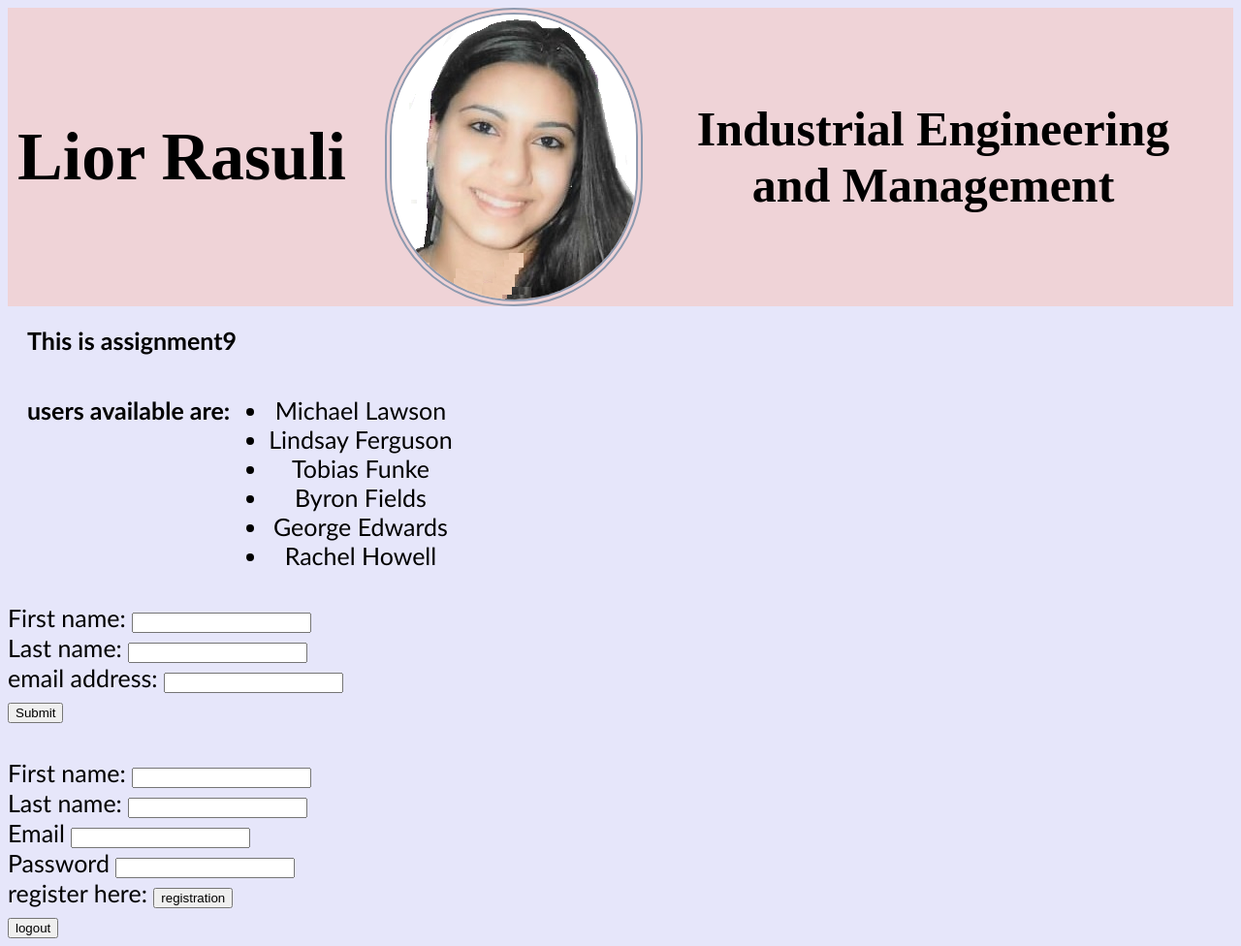
After one commit to liorras/lior.ras, a Flask app: page /assignment9 in a window 1280 px wide. The commit adds this page. Shown: the whole page at 97% size. Run offline with Flask 2, Linux system fonts and the light colour scheme.

Commit message:
assignment9

```diff
--- a/CVproject/app.py
+++ b/CVproject/app.py
@@ -1,37 +1,100 @@
-from flask import Flask, url_for, render_template, redirect
+from flask import Flask, url_for, render_template, redirect, request
 from datetime import datetime
+from flask import session
 
 app = Flask(__name__)
+app.secret_key = '123'
+
 
 @app.route('/')
 def index():
     return render_template('CV.html')
 
+
 @app.route('/contactList')
 def list_of_contacts():
     return render_template('contactList.html')
+
 
 @app.route('/contactMe')
 def contact_me():
     return render_template('contactMe.html')
 
+
 @app.route('/facebook')
 def facebook_link():
     return redirect("https://www.facebook.com/liorra/")
+
 
 @app.route('/assignment8')
 def assignment_8():
     return render_template('assignment8.html',
                            name="Ariel",
                            now=datetime.now().hour,
-                           bands=[{'bandname': "aerosmith",     'genre': "rock"},
-                                  {'bandname': "a-ha",          'genre': "pop"},
-                                  {'bandname': "bon jovi",      'genre': "rock"},
-                                  {'bandname': "foo fighters",  'genre': "rock"},
-                                  {'bandname': "j-lo",          'genre': "pop"},
-                                  {'bandname': "queen B",       'genre': "pop"},
-                                  {'bandname': "the killers",   'genre': "rock"}]
+                           bands=[{'bandname': "aerosmith", 'genre': "rock"},
+                                  {'bandname': "a-ha", 'genre': "pop"},
+                                  {'bandname': "bon jovi", 'genre': "rock"},
+                                  {'bandname': "foo fighters", 'genre': "rock"},
+                                  {'bandname': "j-lo", 'genre': "pop"},
+                                  {'bandname': "queen B", 'genre': "pop"},
+                                  {'bandname': "the killers", 'genre': "rock"}]
                            )
+
+
+usersList = [{'email': "michael.lawson@reqres.in", 'first_name': "Michael", 'last_name': "Lawson"},
+             {'email': "lindsay.ferguson@reqres.in", 'first_name': "Lindsay", 'last_name': "Ferguson"},
+             {'email': "tobias.funke@reqres.in", 'first_name': "Tobias", 'last_name': "Funke"},
+             {'email': "byron.fields@reqres.in", 'first_name': "Byron", 'last_name': "Fields"},
+             {'email': "george.edwards@reqres.in", 'first_name': "George", 'last_name': "Edwards"},
+             {'email': "rachel.howell@reqres.in", 'first_name': "Rachel", 'last_name': "Howell"}]
+
+
+@app.route('/assignment9', methods=['GET', 'POST'])
+def assignment_9():
+    global usersList
+    found_user = False
+    selected_user = []
+
+    if 'firstname' in request.args:
+        qp_firstname = request.args['firstname']
+    else:
+        qp_firstname = ''
+    if 'lastname' in request.args:
+        qp_lastname = request.args['lastname']
+    else:
+        qp_lastname = ''
+    if 'email' in request.args:
+        qp_email = request.args['email']
+    else:
+        qp_email = ''
+
+    for user in usersList:
+        if ((qp_firstname is '' or user["first_name"] == qp_firstname) and (
+                qp_lastname is '' or user["last_name"] == qp_lastname) and (
+                qp_email is '' or user["email"] == qp_email)):
+            selected_user.append(user)
+
+    if len(selected_user) == 1:
+        found_user = True
+
+    current_method = request.method
+    if current_method == 'POST':
+        if 'firstname' in request.form:
+            user_firstname = request.form['firstname']
+            user_lastname = request.form['lastname']
+    else:
+        user_firstname = ''
+        user_lastname = ''
+    session['firstname'] = user_firstname
+    session['lastname'] = user_lastname
+    return render_template('assignment9.html',
+                           usersList=usersList,
+                           selected_user=selected_user,
+                           current_method=current_method,
+                           found_user=found_user,
+                           user_firstname=user_firstname,
+                           user_lastname=user_lastname)
+
 
 if __name__ == '__main__':
     app.run(debug=True)
--- a/CVproject/static/css/CV.css
+++ b/CVproject/static/css/CV.css
@@ -144,7 +144,16 @@ h4.footer{
     background-color: lavender;
 }
 
-h1,h2,h3,h4,ul.assignment8{
+#assignment9.server-side{
+    grid-column-start: 4;
+    background-color: lavender;
+}
+form.assignment9{
+    text-align: left;
+    font-family: Calibri;
+    font-size: 25px;
+}
+h1,h2,h3,h4,ul.assignment8,ul.assignment9{
     float: left;
     padding: 15px;
     font-family: Calibri;
--- /dev/null
+++ b/CVproject/static/js/assignment9.js
@@ -0,0 +1,4 @@
+function submitForm(submit_search){
+    submit_search = True;
+    return submit_search()
+}
--- a/CVproject/templates/CV.html
+++ b/CVproject/templates/CV.html
@@ -43,6 +43,7 @@
         <h2 id="lecture8" class="server-side"><a href="{{ url_for('list_of_contacts') }}">contact list</a></h2>
         <h2 id="lecture9" class="server-side">thank you {{ name | default('visitor', true) }} for stopping by!</h2>
         <h2 id="assignment8" class="server-side"><a href="{{ url_for('assignment_8') }}">Assignment 8</a></h2>
+        <h2 id="assignment9" class="server-side"><a href="{{ url_for('assignment_9') }}">Assignment 9</a></h2>
     </div><!--close div class="server-side"-->
 </div><!--close div class="grid-container"-->
 
--- /dev/null
+++ b/CVproject/templates/assignment9.html
@@ -0,0 +1,89 @@
+<!DOCTYPE html>
+<html>
+<head>
+    <title>assignment9</title>
+    <meta name="viewport" content="width=device-width, initial-scale=1.0">
+    <link rel="stylesheet" type="text/css" href="{{ url_for('static', filename='css/CV.css') }}">
+    <script type="text/javascript" src="{{ url_for('static', filename='js/assignment9.js') }}"></script>
+</head>
+<body style="background-color:lavender;">
+    {% include 'header.html' %}
+    <h1 class="assignment9">This is assignment9</h1>
+<br><br><br><br>
+
+{% block search_form %}
+<search_form>
+    <div class="assignment9">
+
+    {% if current_method=='GET' or 'POST' %}
+        {% if found_user==True %}
+            <h3 class="assignment9">current user is: {{ selected_user[0].first_name }} {{ selected_user[0].last_name }}</h3>
+        {% else %}
+            <h3 class="assignment9">users available are: </h3>
+            <ul class="assignment9">
+                {% for user in usersList %}
+                    <li>{{ user.first_name }} {{ user.last_name }} </li>
+                {% endfor %}
+            </ul>
+        {% endif %}
+    {% endif %}
+
+<br><br><br><br><br><br><br><br><br><br><br><br><br>
+
+    <form method="GET" action="/assignment9" class="assignment9">
+
+        <label for="first_name">First name:</label>
+        <input type="text" id="first_name" name="firstname"><br>
+
+        <label for="last_name">Last name:</label>
+        <input  type="text" id="last_name" name="lastname"><br>
+
+        <label for="email">email address:</label>
+        <input  type="email" id="email" name="email"><br>
+
+        <input type="submit" value="Submit">
+    </form>
+    </div>
+</search_form>
+{% endblock %}
+
+    <br><br>
+{% block registration_form %}
+<registration_form>
+    <div class="assignment9">
+        {% if current_method=='GET' %}
+            <form method="POST" action="/assignment9" class="assignment9">
+                <label for="first_name">First name:</label>
+                <input type="text" id="first_name" name="firstname"><br>
+
+                <label for="last_name">Last name:</label>
+                <input  type="text" id="last_name" name="lastname"><br>
+
+                <label for="email">Email</label>
+                <input type="text" name="email" id="email" required><br>
+
+                <label for="psw">Password</label>
+                <input type="password" name="password" id="psw" required><br>
+
+                <label >register here:</label>
+                <input type="submit" value="registration">
+            </form>
+        {% endif %}
+
+    </div>
+</registration_form>
+{% endblock %}
+
+    <form method="GET" action="/assignment9" class="assignment9">
+        <input type="submit" value="logout">
+    </form>
+
+    {% extends "footer1.html" %}
+    {% block footer1 %}
+        {% if current_method=='POST' %}
+            {{ super() }}
+        {% endif %}
+    {% endblock %}
+
+</body>
+</html>
--- a/CVproject/templates/footer1.html
+++ b/CVproject/templates/footer1.html
@@ -6,7 +6,8 @@
 {% block footer1 %}
 <footer1>
     <div class="assignment8">
-        <h4>Have a nice day {{ name }}</h4>
+        <h4>Hey {{ session['firstname'] }} {{ session['lastname'] }} you are logged-in</h4>
+        <h4>Have a nice day </h4>
     </div>
 </footer1>
 {% endblock %}
```
